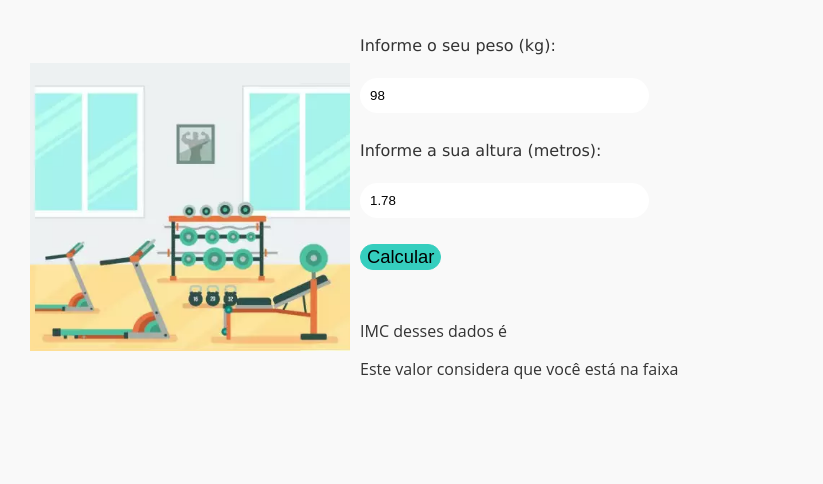
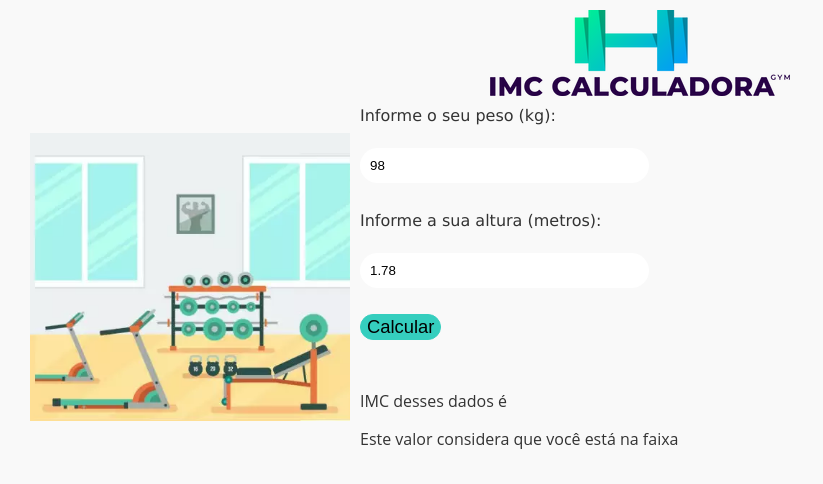
Before and after one commit to aragonxpd154/landing-page-imc, a plain HTML site: page index.html in a window 1280 px wide. Shown: the whole page, without its empty margins (0-823 px from the left). Drawn offline with Linux system fonts and the light colour scheme.

Commit message:
Adicionando logo rodapé

```diff
--- a/index.html
+++ b/index.html
@@ -8,6 +8,9 @@
     <title>IMC Calculadora</title>
   </head>
   <body>
+    <footer>
+      <img class="logo" src="./src/img/IMC CALCULADORA.png" alt="Logo" />
+    </footer>
     <div class="container">
       <img class="image" src="./src/img/img.png" alt="your-image" />
       <div class="text">
--- a/src/css/style.css
+++ b/src/css/style.css
@@ -6,6 +6,22 @@ body {
   font-size: 1em;
   font-family: 'Open Sans', 'Helvetica Neue', Helvetica, Arial, sans-serif;
   color: #333;
+}
+
+footer {
+  border: px solid #333;
+  width: 100%;
+  height: 70px; /* altura da borda */
+  display: flex;
+  align-items: center;
+  justify-content: center;
+}
+
+.logo {
+  position: absolute;
+  top: 10px; /* distância da borda superior */
+  left: 50%; /* centraliza a imagem horizontalmente */
+  transform: translateX(-50%); /* centraliza a imagem horizontalmente */
 }
 
 #input-height,
```
Also changed, not shown: src/img/IMC CALCULADORA.png (added).
